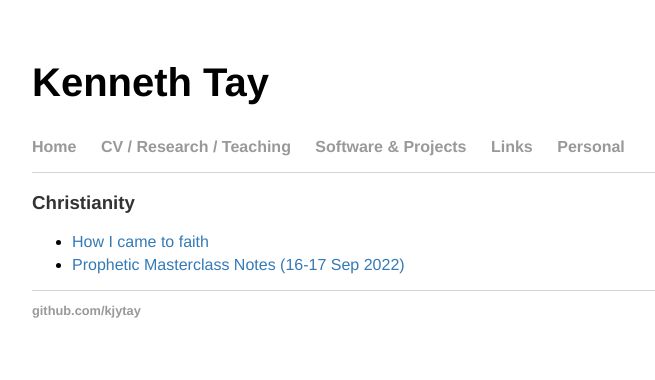
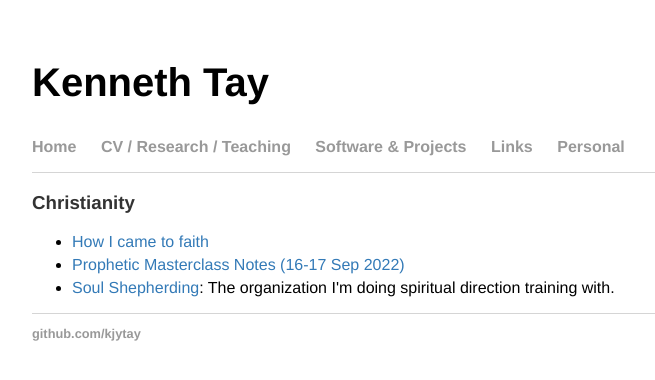
Before and after one commit to kjytay/kjytay.github.io, a Jekyll site: the page built from personal/index.html, in a window 1280 px wide. Shown: the top 380 px of the page, without its empty margins (96-751 px from the left). Built offline with Jekyll 4.4.1, drawn with Linux system fonts in a browser that asks for light colours.

Commit message:
Add soul shepherding link.

```diff
--- a/personal/index.html
+++ b/personal/index.html
@@ -5,6 +5,7 @@ title: Kenneth Tay
 
 <h3>Christianity</h3>
 <ul>
-  <li><a target="_blank" href="My testimony 2023-02-17.pdf">How I came to faith</a></li>
-  <li><a target="_blank" href="https://docs.google.com/document/d/1Mev_l8DwVohMo1AZEk46roxLvnA6tisSfTFVfB9Jo5Y/edit?usp=sharing">Prophetic Masterclass Notes (16-17 Sep 2022)</a></li>
+  <li><a href="My testimony 2023-02-17.pdf">How I came to faith</a></li>
+  <li><a href="https://docs.google.com/document/d/1Mev_l8DwVohMo1AZEk46roxLvnA6tisSfTFVfB9Jo5Y/edit?usp=sharing">Prophetic Masterclass Notes (16-17 Sep 2022)</a></li>
+  <li><a href="https://www.soulshepherding.org/">Soul Shepherding</a>: The organization I'm doing spiritual direction training with.</li>
 </ul>
```
